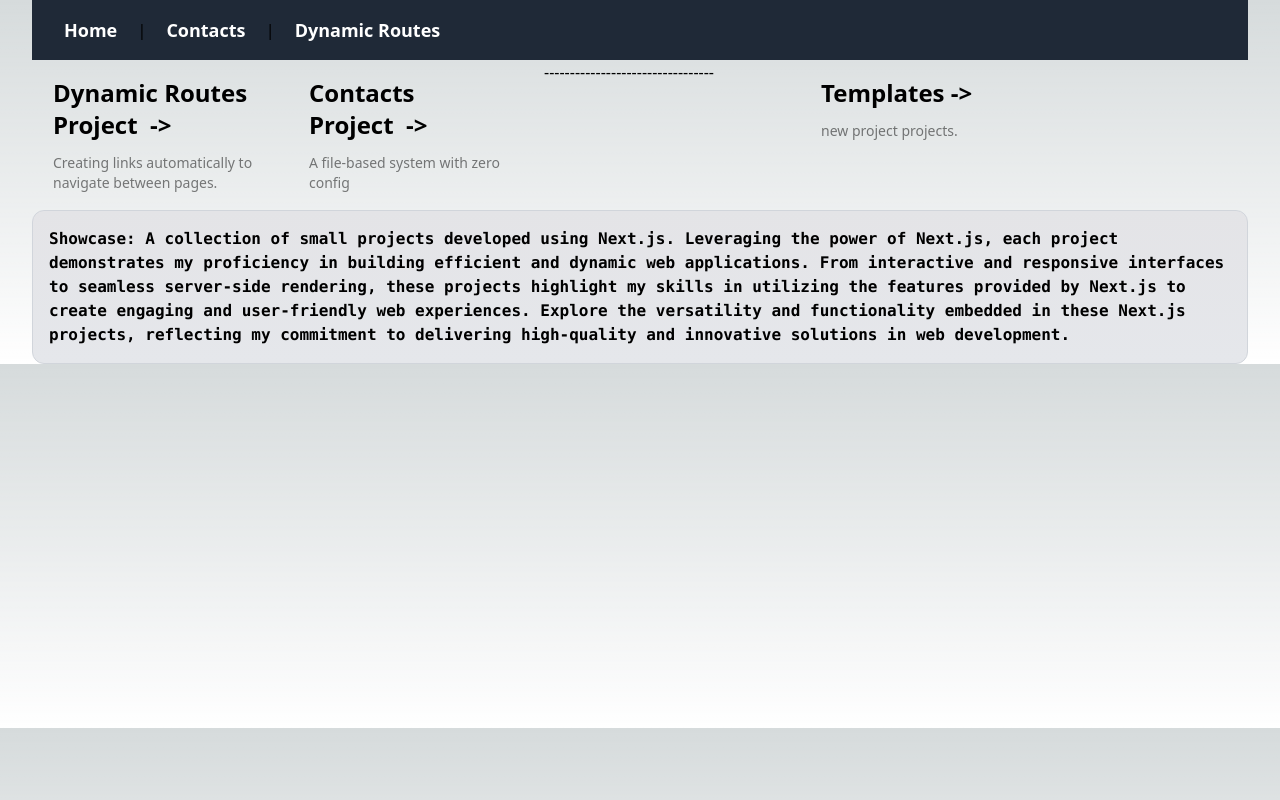
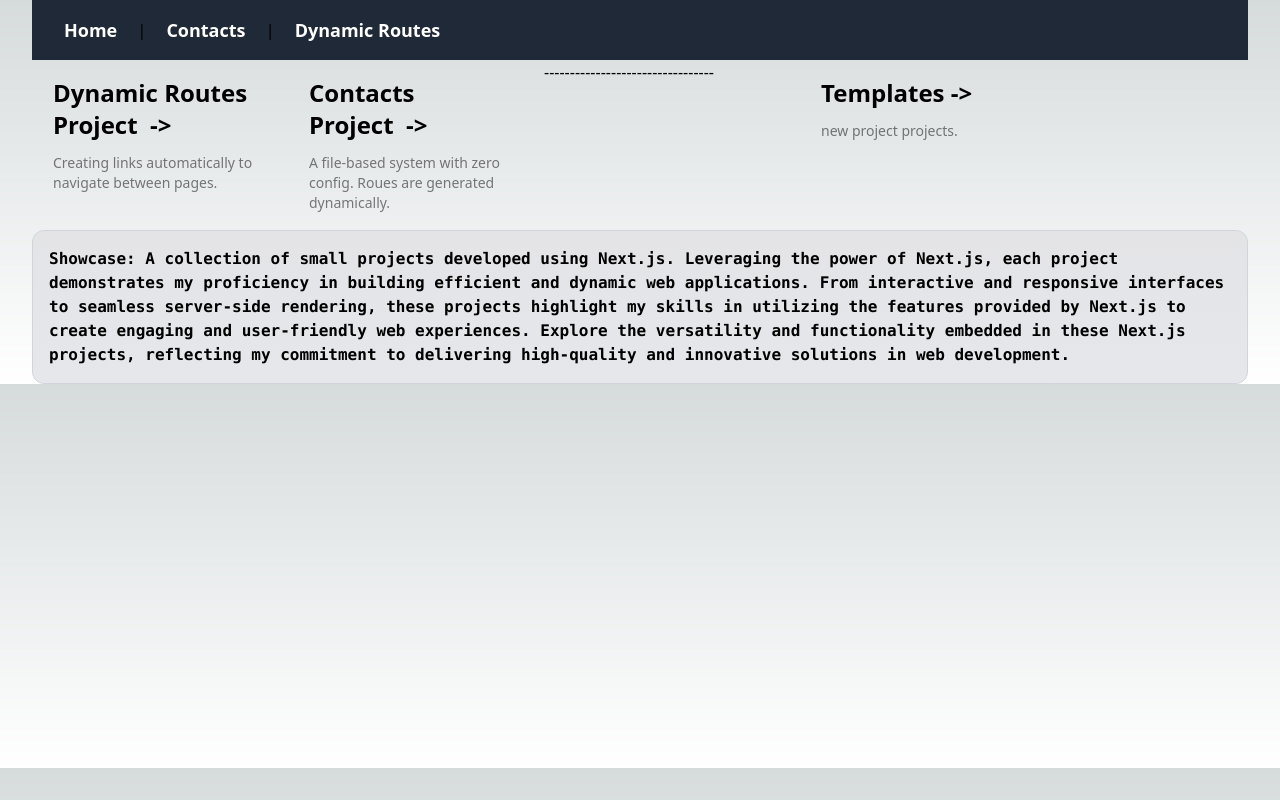
Before and after one commit to shirinmjr/nextjs-demo-projects, a Next.js app: page / in a window 1280 px wide. Built offline with nearby package versions, Linux system fonts and the light colour scheme.

Commit message:
clean up

```diff
--- a/pages/contacts/[contactId].js
+++ b/pages/contacts/[contactId].js
@@ -28,7 +28,7 @@ export default function Contact() {
                 <div class="flex items-center justify-center">
                     <ul class="table bg-gray-600 rounded-md">
                         <li class="table-row font-bold">
-                            <span class="table-cell p-3">  Contact: {last},{first} </span>
+                            <span class="table-cell p-3">  Contact: {first},&nbsp;{last}</span>
                         </li>
                         <li class="table-row font-bold">
                             <span class="table-cell p-3"> Country: {country.toUpperCase()}</span>
--- a/pages/index.js
+++ b/pages/index.js
@@ -35,7 +35,7 @@ export default function Home() {
               </span>
             </h2>
             <p className={`m-0 max-w-[30ch] text-sm opacity-50`}>
-              A file-based system with zero config
+              A file-based system with zero config. Roues are generated dynamically.
             </p>
           </Link>
           ---------------------------------
```
